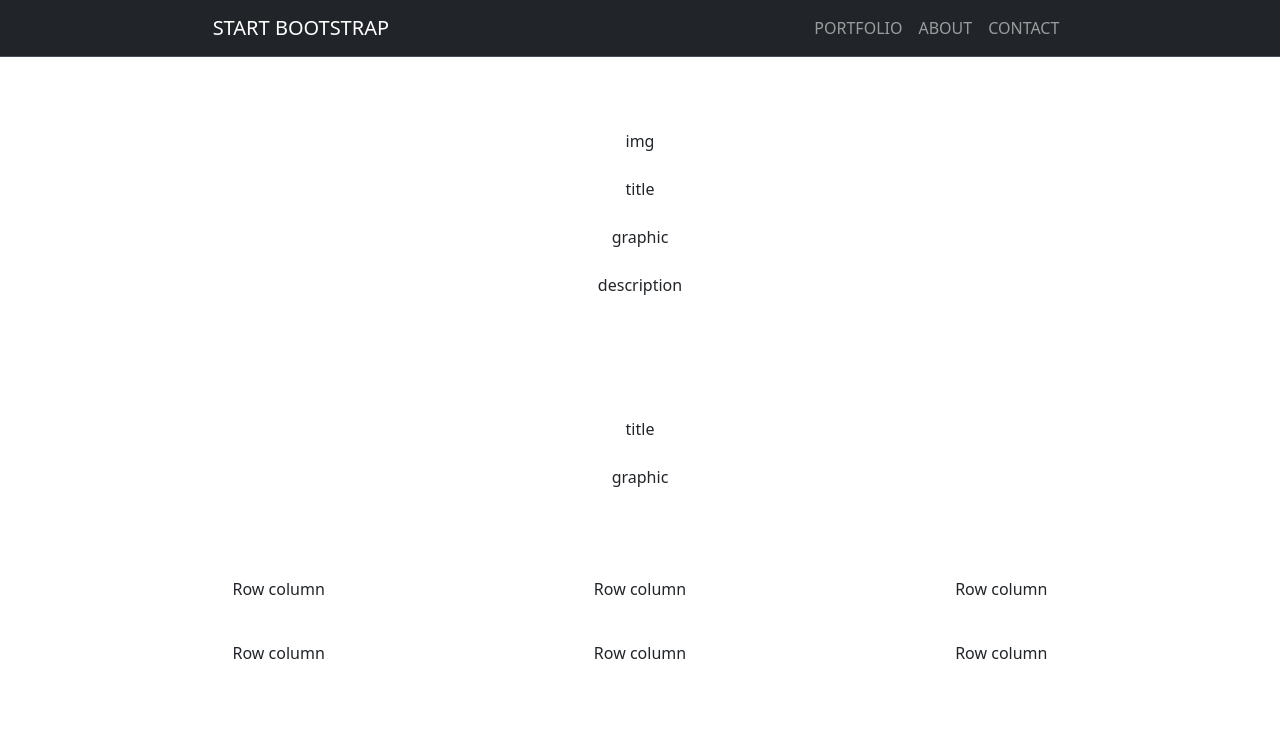
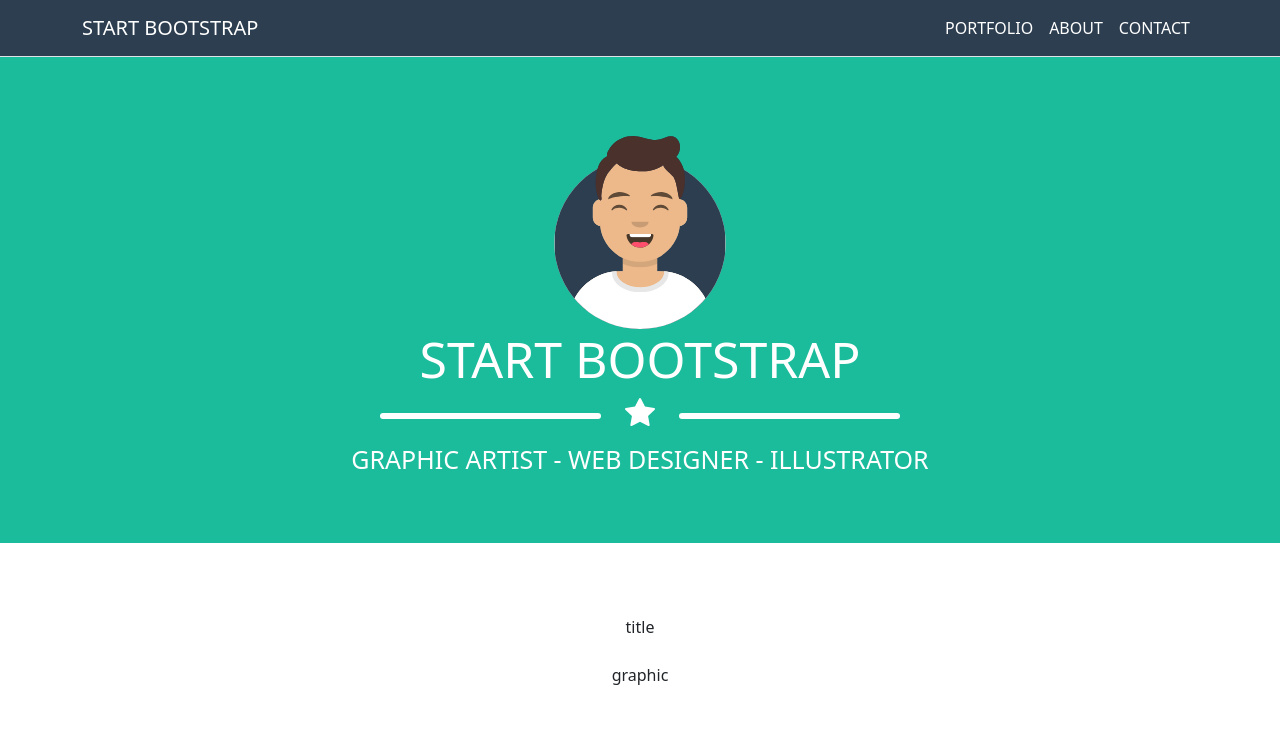
Before and after one commit to ChristianMazzaro/html-css-bootstrap-freelancer, a plain HTML site: page index.html in a window 1280 px wide. Shown: the top 734 px of the page. Drawn offline with nearby package versions, Linux system fonts and the light colour scheme.

Commit message:
1st section main update

```diff
--- a/css/style.css
+++ b/css/style.css
@@ -26,3 +26,52 @@ RESET
 GENERAL
 
 */
+
+.nav-link , .navbar-brand{
+    color: white;
+}
+
+
+nav{
+    background-color: #2C3E50;
+}
+
+button{
+    border-color: white;
+}
+
+.green_bg{
+    background-color: #1ABC9C;
+}
+
+.border_color_white{
+    border-color: white;
+}
+
+h1{
+    font-size: 50px;
+    color: white;
+}
+
+hr{
+    display: inline-block;
+    border: 3px solid white;
+    border-radius:50px;
+    opacity: 1;
+    width: 30%;
+}
+
+.col-7 > img{
+    height: 12.5rem;
+    width: 12.5rem;
+}
+
+.col-7 > svg{
+    vertical-align: top;
+    margin: 0 20px;
+}
+
+.col-7 > P{
+    color: white;
+    font-size: 25px;
+}
--- a/index.html
+++ b/index.html
@@ -23,17 +23,50 @@
 
     <header>
 
-        <nav class="navbar navbar-expand-lg navbar bg-dark border-bottom border-bottom-dark" data-bs-theme="dark">
-            <div class="container-fluid justify-content-around">
-              <a class="navbar-brand" href="#">START BOOTSTRAP</a>
-                <ul class="navbar-nav mb-2 mb-lg-0">
-                    <li class="nav-item"><a class="nav-link" href="">PORTFOLIO</a></li>
-                    <li class="nav-item"> <a class="nav-link" href="">ABOUT</a></li>
-                    <li class="nav-item"><a class="nav-link" href="">CONTACT</a></li>
-                </ul>
-              </div>
+        <nav class="navbar navbar-expand-lg navbar  border-bottom  justify-content-around" >
+
+            <div class="container">
+
+                <a class="navbar-brand" href="#">START BOOTSTRAP</a>
+
+                <button class="border_color_white navbar-toggler" type="button" data-bs-toggle="collapse" data-bs-target="#navbarSupportedContent" aria-controls="navbarSupportedContent" aria-expanded="false" aria-label="Toggle navigation">
+
+                    <svg xmlns="http://www.w3.org/2000/svg" width="30" height="30" fill="grey" class="bi bi-list" viewBox="0 0 16 16">
+                        <path fill-rule="evenodd" d="M2.5 12a.5.5 0 0 1 .5-.5h10a.5.5 0 0 1 0 1H3a.5.5 0 0 1-.5-.5zm0-4a.5.5 0 0 1 .5-.5h10a.5.5 0 0 1 0 1H3a.5.5 0 0 1-.5-.5zm0-4a.5.5 0 0 1 .5-.5h10a.5.5 0 0 1 0 1H3a.5.5 0 0 1-.5-.5z"/>
+                      </svg>
+
+                </button>
+
+                <div class="collapse navbar-collapse justify-content-end" id="navbarSupportedContent">
+
+                    <ul class="navbar-nav mb-2 mb-lg-0">
+
+                        <li class="nav-item">
+                            <a class="nav-link" href="">
+                                PORTFOLIO
+                            </a>
+                        </li>
+
+                        <li class="nav-item">
+                                <a class="nav-link" href="">
+                                ABOUT
+                            </a>
+                        </li>
+
+                        <li class="nav-item">
+                            <a class="nav-link" href="">
+                                CONTACT
+                            </a>
+                        </li>
+
+                    </ul>
+
+                </div>
+
+
             </div>
-          </nav>
+
+        </nav>
 
 
     </header>
@@ -42,25 +75,29 @@
 
         <section>
 
-            <div class="container">
+            <div class=".container-fluid">
 
-                <div class="row justify-content-center text-center my-auto py-5 gy-4">
+                <div class="green_bg row justify-content-center text-center my-auto py-5 gy-4">
 
                     <div class="col-7">
-                        img
+
+                        <img src="img/avatar.svg" alt="bootstrap avatar">
+
+                        <h1>START BOOTSTRAP</h1>
+
+                        <hr>
+
+                        <svg xmlns="http://www.w3.org/2000/svg" width="30px" height="30px" fill="white" class="bi bi-star-fill" viewBox="0 0 16 16">
+                            <path d="M3.612 15.443c-.386.198-.824-.149-.746-.592l.83-4.73L.173 6.765c-.329-.314-.158-.888.283-.95l4.898-.696L7.538.792c.197-.39.73-.39.927 0l2.184 4.327 4.898.696c.441.062.612.636.282.95l-3.522 3.356.83 4.73c.078.443-.36.79-.746.592L8 13.187l-4.389 2.256z"/>
+                        </svg>
+
+                        <hr>
+
+                        <p>
+                            GRAPHIC ARTIST - WEB DESIGNER - ILLUSTRATOR
+                        </p>
                     </div>
 
-                    <div class="col-7">
-                        title
-                    </div>
-
-                    <div class="col-7">
-                        graphic
-                    </div>
-
-                    <div class="col-7">
-                        description
-                    </div>
 
                 </div>
 
```
Also changed, not shown: img/avatar.svg (added).
